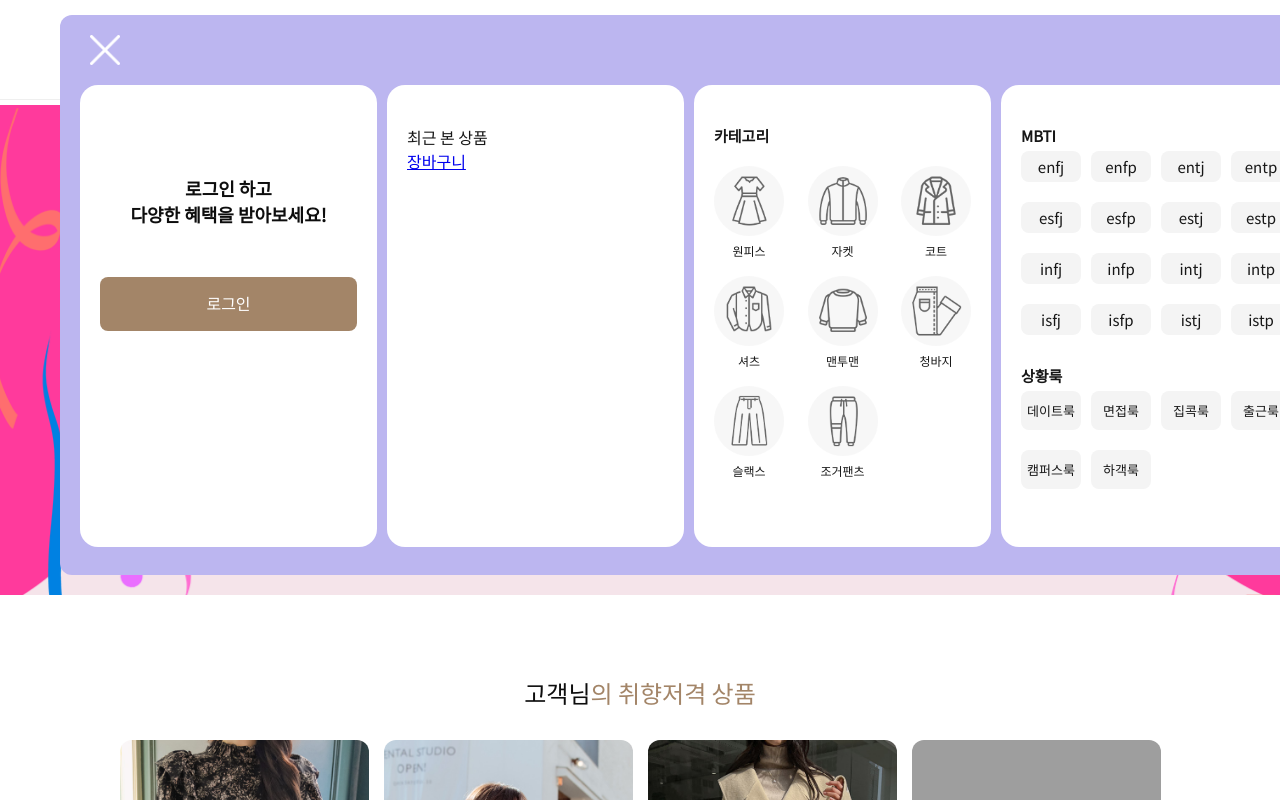
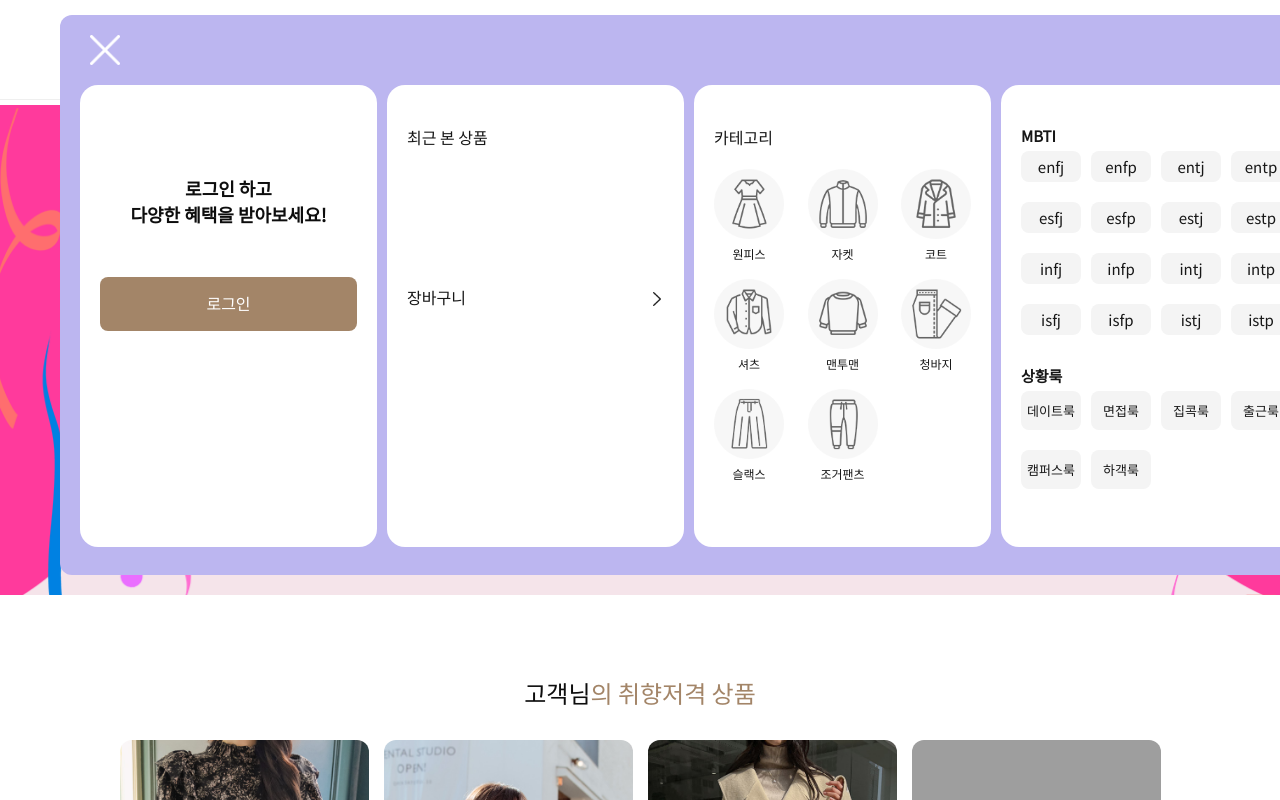
Before and after one commit to robbeca-code/shop, a React (Create React App) app: page / in a window 1280 px wide. Both pictures are taken after a click on the button 94 px from the left and 73 px from the top of the page. Shown: the top 800 px of the page. Built offline with nearby package versions, Linux system fonts and the light colour scheme; grey boxes are pictures that could not be loaded.

Commit message:
Added additional Cart functionality.

```diff
--- a/src/pages/Cart.js
+++ b/src/pages/Cart.js
@@ -4,6 +4,7 @@ import cn from 'classnames';
 import Sidebar from './Sidebar';
 import { useDispatch, useSelector } from 'react-redux';
 import { deleteCart } from '../store';
+import { Link } from "react-router-dom";
 
 function Cart() {
   const cart = useSelector(state => (state.cart));
@@ -30,12 +31,12 @@ function Cart() {
           cart.map((item, index) => {
             return(
               <article className={cn(style.cartContainer)} key={index}>
-                <header className={cn(style.cartHeader)}>
+                <Link to={item.url} className={cn(style.cartHeader)}>
                   <div className={cn(style.imgContainer)}>
                     <img src={item.mainImg} alt={item.title} />
                   </div>
-                  <h3>{item.title}</h3>
-                </header>
+                  <h4>{item.title}</h4>
+                </Link>
 
                 <span>1벌</span>
 
--- a/src/pages/Cart.module.css
+++ b/src/pages/Cart.module.css
@@ -36,6 +36,7 @@
 .cartHeader {
   display: flex;
   align-items: center;
+  text-decoration: none;
 }
 
 .cartHeader > .imgContainer {
--- a/src/pages/Category.js
+++ b/src/pages/Category.js
@@ -2,12 +2,23 @@ import React from 'react';
 import style from './Category.module.css';
 import cn from 'classnames';
 import { Link } from 'react-router-dom';
-import { useDispatch } from 'react-redux';
+import { useDispatch, useSelector } from 'react-redux';
 import Sidebar from './Sidebar';
 import { inputCart } from '../store';
 
 function Category({data, id}) {
+  const userId = useSelector(state => state.login.id);
   const dispatch = useDispatch();
+
+  const clickCartBtn = (item) => {
+    if(userId === '') {
+      alert('로그인을 해주세요');
+      return;
+    }
+    else {
+      dispatch(inputCart({id: item.id, url: item.url, title: item.title, mainImg: item.mainImg[0].img, cost: item.cost}));
+    }
+  }
 
   return(
     <section className={cn(style.container)}>
@@ -41,9 +52,7 @@ function Category({data, id}) {
                   </div>
                 </Link>
 
-                <button type="button" className={cn(style.cartBtn)} onClick={() => {
-                  dispatch(inputCart({id: item.id, title: item.title, mainImg: item.mainImg[0].img, cost: item.cost}))
-                }}>
+                <button type="button" className={cn(style.cartBtn)} onClick={() => {clickCartBtn(item)}}>
                   <img src="/public-assets/icons/cartBtn.png" alt="The cart button" />
                 </button>
               </article>
--- a/src/pages/Detail.js
+++ b/src/pages/Detail.js
@@ -11,6 +11,7 @@ import { inputCart } from '../store.js';
 function Detail() {
   const dispatch = useDispatch();
   const kind = [dress, jacket, coat, shirt, jeans, trouser, jogger, pullover];
+  const userId = useSelector(state => (state.login.id));
   let item = '';
   let {id} = useParams();
   let [tab, setTab] = useState(0);
@@ -39,6 +40,16 @@ function Detail() {
         break;
     }
   }, [clickImg]);
+
+  const clickCartBtn = (item) => {
+    if(userId === '') {
+      alert('로그인을 해주세요.');
+      return;
+    }
+    else {
+      dispatch(inputCart({id: item.id, url: item.url, title: item.title, mainImg: item.mainImg[0].img, cost: item.cost}));
+    }
+  }
 
   return (
     <section className={cn(style.container)}>
@@ -106,9 +117,7 @@ function Detail() {
             <button type="button" className={cn(style.likeBtn)}>
               <img src="/public-assets/icons/likeBtn.png" alt="The Like button" />
             </button>
-            <button type="button" className={cn(style.saveBtn)} onClick={() => {
-              dispatch(inputCart({id: item.id, title: item.title, mainImg: item.mainImg[0].img, cost: item.cost}))
-            }}>
+            <button type="button" className={cn(style.saveBtn)} onClick={() => {clickCartBtn(item)}}>
               장바구니 담기
             </button>
           </div>
--- a/src/pages/Sidebar.js
+++ b/src/pages/Sidebar.js
@@ -8,6 +8,7 @@ import { setNavMenu } from '../store';
 function Sidebar() {
   const login = useSelector(state => state.login.login);
   const navMenu = useSelector(state => state.navMenu);
+  const cart = useSelector(state => state.cart);
   const dispatch = useDispatch();
 
   if(!navMenu) {
@@ -29,15 +30,37 @@ function Sidebar() {
             : <ShowMyPage />
           }
 
-          <article className={cn(style.container)}>
+          <article className={cn(style.container, style.userRecord)}>
             <div className={cn(style.recentContainer)}>
               <span className={cn(style.title)}>최근 본 상품</span>
               <div className={cn(style.grid)}></div>
             </div>
 
             <div className={cn(style.cartContainer)}>
-              <Link to="/cart" className={cn(style.title)}>장바구니</Link>
-              <div className={cn(style.grid)}></div>
+              <Link to="/cart" className={cn(style.title)}>
+                <span>장바구니</span>
+                <div className={cn(style.moreBtn)}>
+                  <img src="/public-assets/icons/cartMoreBtn.png" alt="The cart more button" />
+                </div>
+              </Link>
+              <div className={cn(style.grid)}>
+                {
+                  cart.map(item => {
+                    return(
+                      <Link to={item.url} className={cn(style.cartItem)} key={item.id}>
+                        <div className={cn(style.imgContainer)}>
+                          <img src={item.mainImg} alt={item.title} />
+                        </div>
+                        <span>{
+                          item.title.length > 6
+                          ? item.title.slice(0, 6).concat('..')
+                          : item.title
+                        }</span>
+                      </Link>
+                    );
+                  })
+                }
+              </div>
             </div>
           </article>
 
--- a/src/pages/Sidebar.module.css
+++ b/src/pages/Sidebar.module.css
@@ -116,10 +116,72 @@
 }
 
 
-/*   View   */
-.container > .title {
-  font-size: 15px;
-  font-weight: 600;
+/*  User Record   */
+.recentContainer {
+  height: 110px;
+  margin-bottom: 50px;
+}
+
+.recentContainer > .grid {
+  display: grid;
+  grid-template-columns: repeat(4, 1fr);
+  column-gap: 7px;
+  overflow: hidden;
+}
+
+.cartContainer {
+  height: 250px;
+  overflow: hidden;
+}
+
+.cartContainer > .title {
+  text-decoration: none;
+  display: flex;
+  justify-content: space-between;
+  align-items: center;
+}
+
+.moreBtn {
+  width: 14px;
+  height: 14px;
+}
+
+.moreBtn > img {
+  width: 100%;
+  height: 100%;
+  object-fit: contain;
+}
+
+.cartContainer > .grid {
+  display: grid;
+  grid-template-columns: repeat(3, 79px);
+  grid-template-rows: repeat(2, 120px);
+  column-gap: 10px;
+  overflow: hidden;
+  margin-top: 8px;
+}
+
+.cartItem {
+  width: 100%;
+  height: 120px;
+  text-decoration: none;
+}
+
+.cartItem > .imgContainer {
+  width: 100%;
+  height: 80px;
+  border-radius: 8px;
+  overflow: hidden;
+}
+
+.cartItem > .imgContainer > img {
+  width: 100%;
+  height: 100%;
+  object-fit: cover;
+}
+
+.cartItem > span {
+  font-size: 14px;
 }
 
 
```
Also changed, not shown: public/public-assets/icons/cartMoreBtn.png (added).
